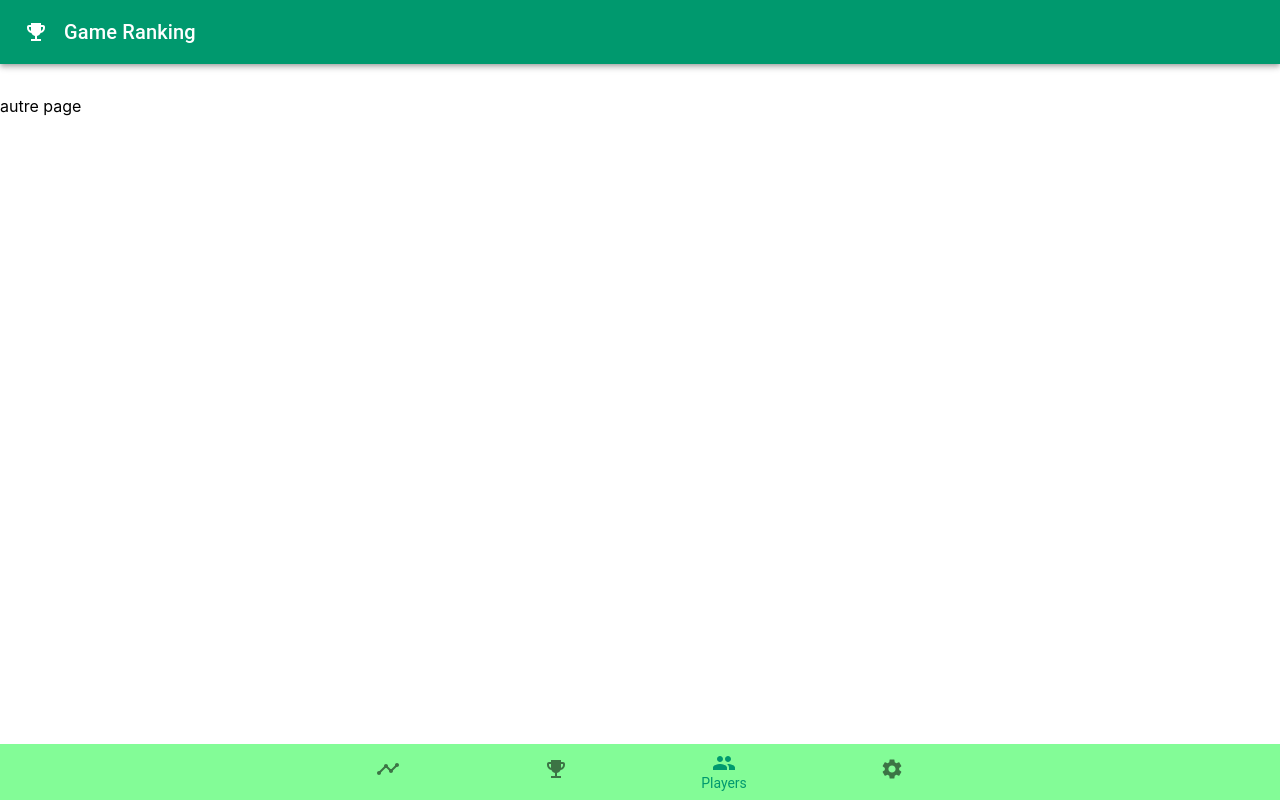
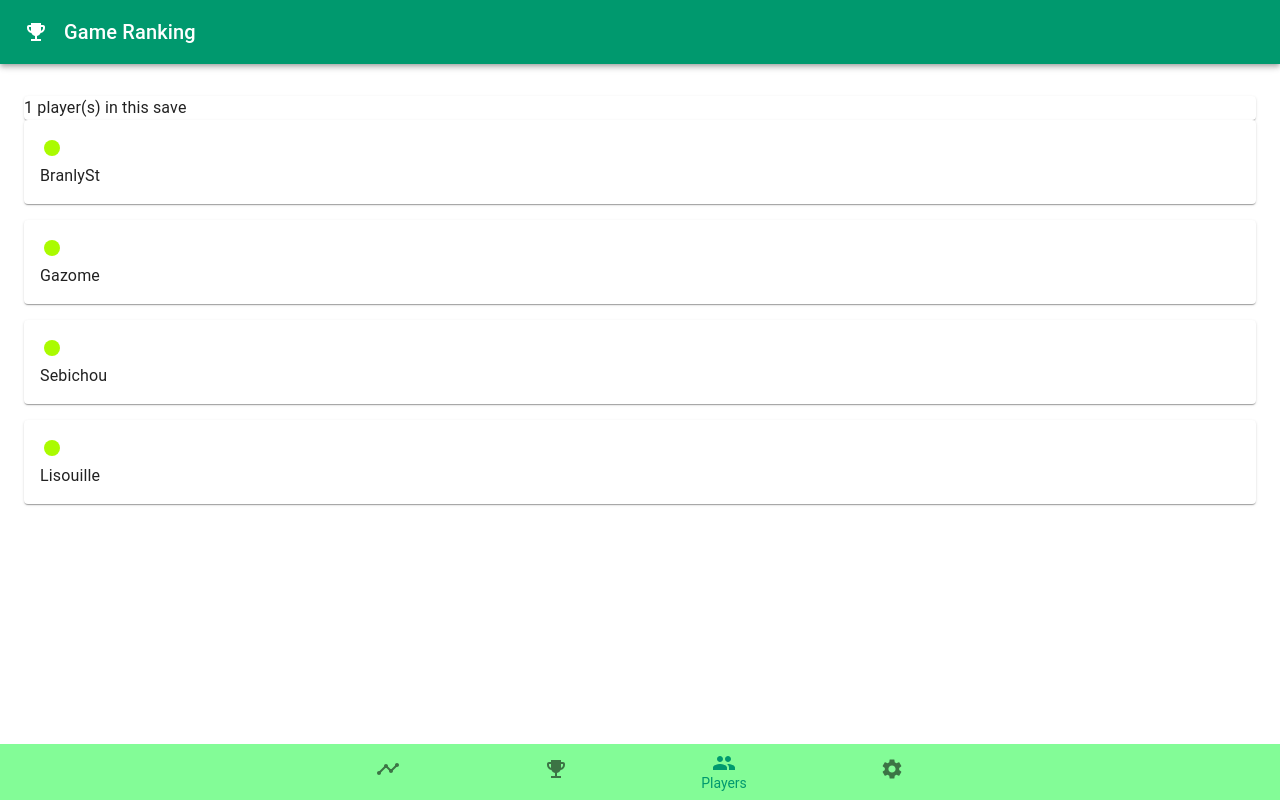
Before and after one commit to StephaneBranly/game-ranking, a React (Create React App) app: page / in a window 1280 px wide. Both pictures are taken after a click on the button "Players". Built offline with nearby package versions, Linux system fonts and the light colour scheme.

Commit message:
add: player cards

```diff
--- a/src/App.js
+++ b/src/App.js
@@ -23,6 +23,35 @@ const useStyles = makeStyles((theme) =>
 );
 
 function App() {
+  const save = {
+    players: {
+      count: 1,
+      list: [
+        { username: "BranlySt",
+          last_update: "202108291455",
+          color: "#AAFB00",
+        },
+        {
+          username: "Gazome",
+          last_update: "202108291455",
+          color: "#AAFB00",
+        },
+        {
+          username: "Sebichou",
+          last_update: "202108291455",
+          color: "#AAFB00",
+        },
+        {
+          username: "Lisouille",
+          last_update: "202108291455",
+          color: "#AAFB00",
+        }
+      ]
+    }
+  }
+
+
+
   const classes = useStyles();
 
   const [value, setValue] = React.useState('summary');
@@ -35,7 +64,7 @@ function App() {
     <ThemeProvider theme={theme}>
       <div className="App">
         <Header></Header>
-        <Pages value_currentPage={value}></Pages>
+        <Pages value_currentPage={value} save={save}></Pages>
         <Footer className={classes.footer} handleChange_currentPage={handleChange} value_currentPage={value}></Footer>
       </div>
     </ThemeProvider>
--- a/src/components/pages/Pages.js
+++ b/src/components/pages/Pages.js
@@ -1,5 +1,6 @@
 import React from 'react';
 import Summary from "./summary/Summary"
+import Players from "./players/Players"
 import {
   makeStyles,
   createStyles,
@@ -17,16 +18,18 @@ createStyles({
 export default function Pages(props){
   const classes = useStyles();
 
-  const renderPage = page => {
+  const renderPage = (page,save) => {
     switch(page) {
         case 'summary':
           return <Summary></Summary>;
+        case 'players':
+            return <Players save={save}></Players>;
         default:
-          return "autre page";
+            return "autre page";
       }
   };
 
   return (
-    renderPage(props.value_currentPage)
+    renderPage(props.value_currentPage, props.save)
   );
 }
--- /dev/null
+++ b/src/components/pages/players/PlayerCard.js
@@ -0,0 +1,30 @@
+import React from 'react';
+import {
+  makeStyles,
+  createStyles,
+  Card,
+  Typography,
+  Grid,
+} from "@material-ui/core";
+import FiberManualRecord from '@material-ui/icons/FiberManualRecord';
+
+const useStyles = makeStyles((theme) =>
+createStyles({
+    PlayerProfile: {
+        padding: theme.spacing(2),
+    }
+}),
+);
+
+export default function PlayerCard(props){
+  const classes = useStyles();
+  console.log(props)
+  return (
+    <Grid item spacing={2}>
+        <Card className={classes.PlayerProfile}>
+            <FiberManualRecord style={{color: props.player.color}}></FiberManualRecord>
+            <Typography>{props.player.username}</Typography>
+        </Card>
+    </Grid>
+  );
+}
--- /dev/null
+++ b/src/components/pages/players/Players.js
@@ -0,0 +1,41 @@
+import React from 'react';
+import {
+  makeStyles,
+  createStyles,
+  Container,
+  Grid,
+
+} from "@material-ui/core";
+import SummaryPlayers from './SummaryPlayers'
+import PlayerCard from './PlayerCard'
+
+const useStyles = makeStyles((theme) =>
+createStyles({
+
+}),
+);
+
+export default function Players(props){
+  const classes = useStyles();
+
+
+    const renderPlayerCards = players => {
+        return (
+        <Grid
+            container
+            direction="column"
+            justify="flex-start"
+            alignItems="stretch"
+            spacing={2}
+        >
+            {players.map((player) => <PlayerCard player={player}></PlayerCard>)}
+        </Grid>)
+    };
+
+  return (
+    <Container>
+       <SummaryPlayers players={props.save.players}></SummaryPlayers>
+       {renderPlayerCards(props.save.players.list)}
+    </Container>
+  );
+}
--- /dev/null
+++ b/src/components/pages/players/SummaryPlayers.js
@@ -0,0 +1,23 @@
+import React from 'react';
+import {
+  makeStyles,
+  createStyles,
+  Card,
+  Typography,
+} from "@material-ui/core";
+
+const useStyles = makeStyles((theme) =>
+createStyles({
+
+}),
+);
+
+export default function SummaryPlayers(props){
+  const classes = useStyles();
+
+  return (
+    <Card>
+       <Typography>{props.players.count} player(s) in this save</Typography>
+    </Card>
+  );
+}
```
Also changed, not shown: src/components/pages/summary/Summary.js (+5 -5 lines).
